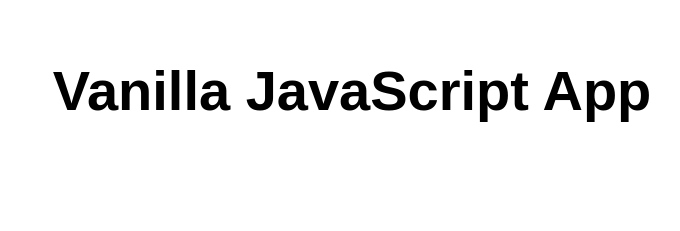
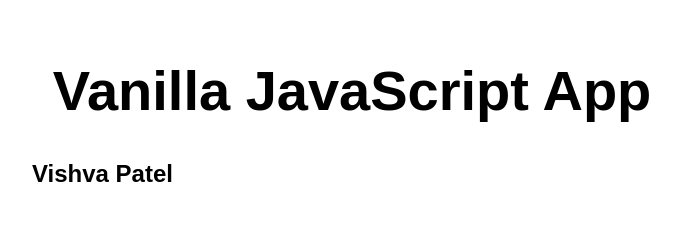
Before and after one commit to Vishva-p/vp-cet1021-static-web-app1, a website: page src/index.html in a window 1280 px wide. Shown: the whole page, without its empty margins (288-968 px from the left). Drawn offline with Linux system fonts and the light colour scheme.

Commit message:
Update index.html

```diff
--- a/src/index.html
+++ b/src/index.html
@@ -11,6 +11,7 @@
 <body>
   <main>
     <h1>Vanilla JavaScript App</h1>
+    <h2> Vishva Patel</h2>
   </main>
 </body>
 
```
